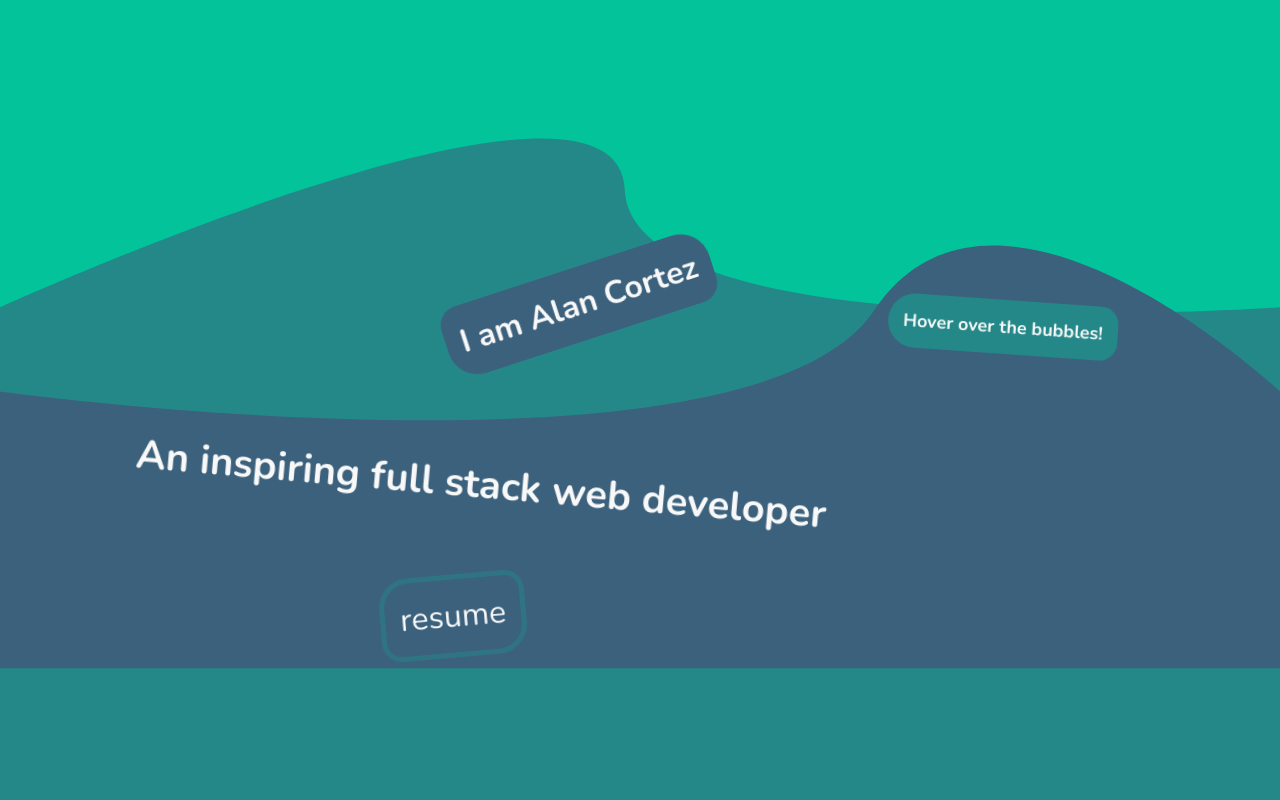
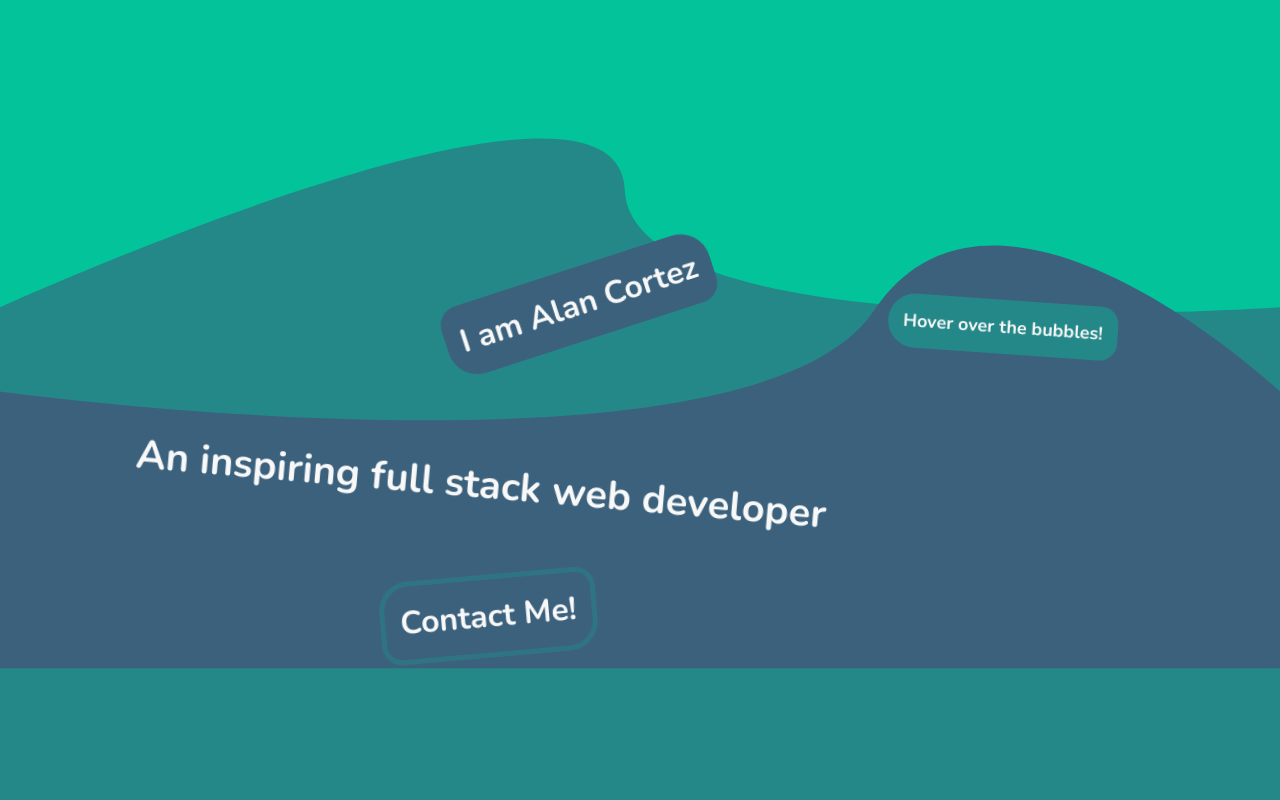
Before and after one commit to AlanCortez1337/portfolio, a React (Vite) app: page / in a window 1280 px wide. Shown: the top 800 px of the page. Built offline with nearby package versions, Linux system fonts and the light colour scheme.

Commit message:
added scroll bar styles, and a jump to contact button

```diff
--- a/src/components/information.jsx
+++ b/src/components/information.jsx
@@ -9,6 +9,13 @@ function Info({type}) {
             yoyo: Infinity,
             ease: "easeInOut",
         }
+    }
+
+    const scrollToContact = () => {
+        window.scrollTo({
+            top: (3 * window.innerHeight),
+            behavior: "smooth"
+        })
     }
 
     return(
@@ -30,6 +37,7 @@ function Info({type}) {
                         whileHover={{scale: 1.08}}
                     > An inspiring full stack web developer </motion.h1>
                      {/* Resume Button */}
+
                         <motion.button
                             style={{rotate: -5}}
                             initial={{color: '#f8f8f8', borderRadius: '30px 20px 30px 20px'}}
@@ -48,7 +56,8 @@ function Info({type}) {
                             whileTap={{
                                 scale: 0.95
                             }}
-                    > resume </motion.button>
+                            onClick={scrollToContact}
+                        > Contact Me! </motion.button>
                      {/* Reminder to hover */}
                     <motion.h2
                         style={{rotate: 4}}
--- a/src/index.css
+++ b/src/index.css
@@ -16,7 +16,24 @@
   --textColor: #f8f8f8;
 
 }
-/* Universal */
+/* scrollbar */
+* {
+  scrollbar-color:var(--purple1) var(--cyan);
+  scrollbar-width: thin;
+}
+
+::-webkit-scrollbar {
+  width: 0.5em;
+}
+
+::-webkit-scrollbar-track {
+  background-color: var(--cyan);
+}
+
+::-webkit-scrollbar-thumb {
+  background-color: var(--purple1);
+}
+
 
 button, h1, h2, h3, p, footer {
   color: var(--textColor);
@@ -27,6 +44,7 @@ body, button {
   padding: 0;
   font-family: 'Nunito', sans-serif;
   overflow-x: hidden;
+
 }
 
 /* hero */
@@ -75,6 +93,7 @@ body, button {
 
 .blurp-hero button{
   font-size: 32px;
+  font-weight: 700;
   position: relative;
   bottom: -90px;
   left: 400px;
```
Lines whose indentation alone changed are shown as unchanged.
